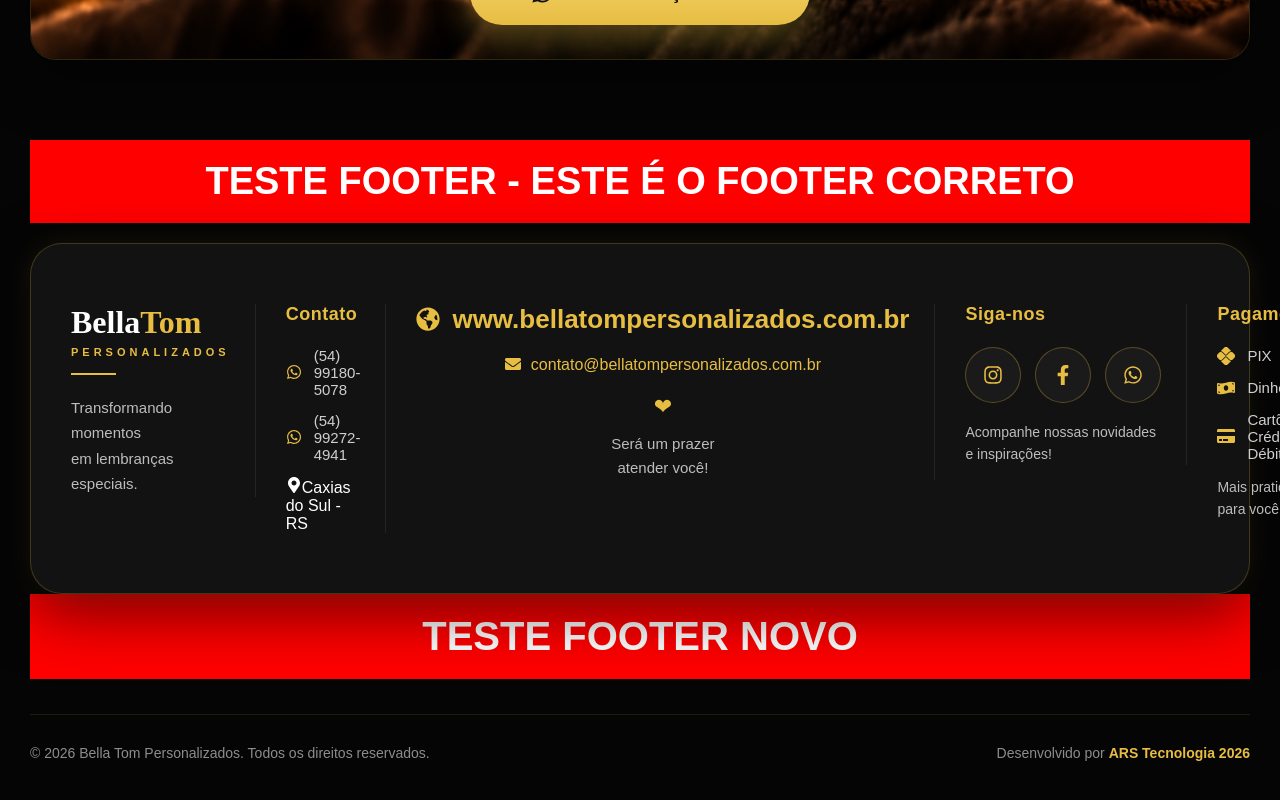
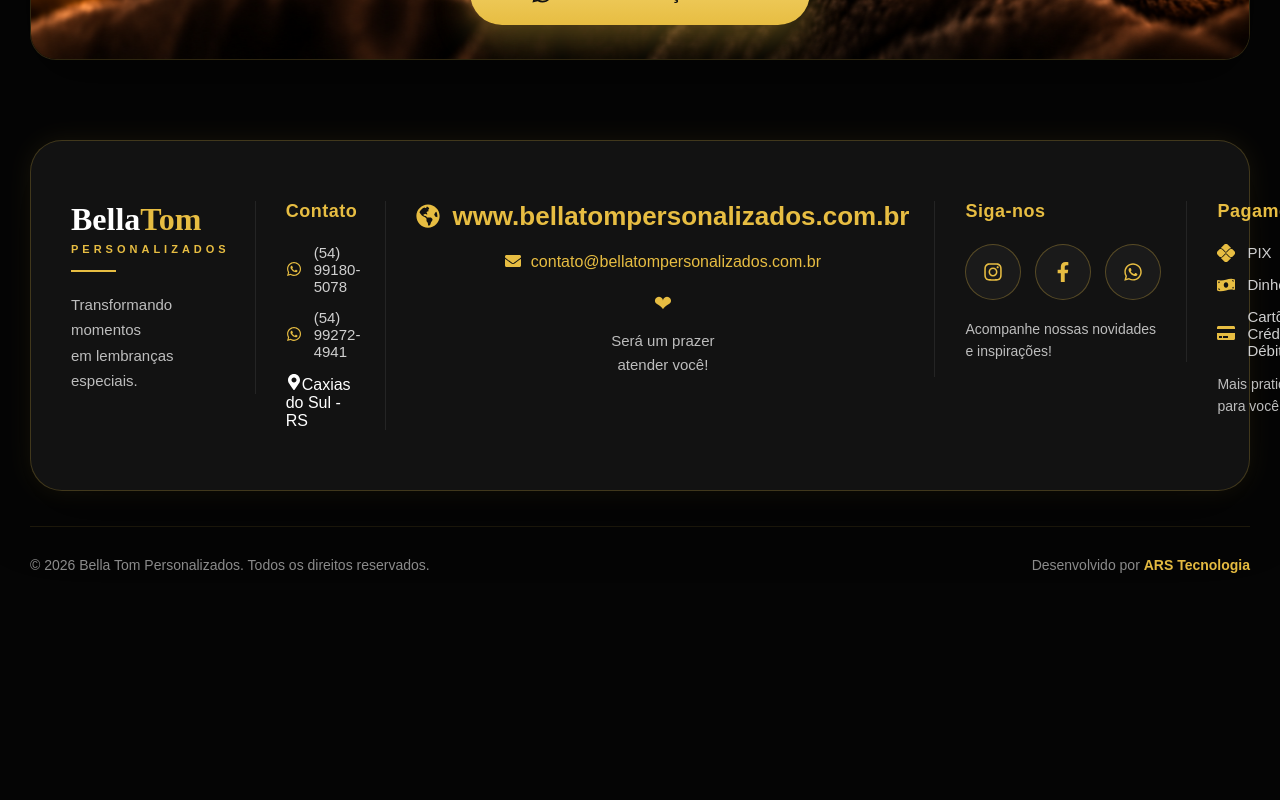
Before and after one commit to Adriano112528/BellaTomPersonalizados, a React (Vite) app: page / in a window 1280 px wide. Shown: the part 3361-4161 px from the top of the page. After the commit the page ends 3994 px from the top, so only its background shows below. Built offline with nearby package versions, Linux system fonts and the light colour scheme.

Commit message:
Teste Footer

```diff
--- a/src/components/Footer/Footer.jsx
+++ b/src/components/Footer/Footer.jsx
@@ -25,20 +25,6 @@
 
   return (
     <footer className="footer">
-
-      <div
-        style={{
-          background: "#ff0000",
-          color: "#ffffff",
-          fontSize: "38px",
-          fontWeight: "bold",
-          textAlign: "center",
-          padding: "20px",
-          marginBottom: "20px"
-        }}
-      >
-        TESTE FOOTER - ESTE É O FOOTER CORRETO
-      </div>
 
       <div className="footerContainer">
 
@@ -208,18 +194,6 @@
 
       </div>
 
-      <h1
-        style={{
-          background: "red",
-          color: "#fff",
-          textAlign: "center",
-          padding: "20px",
-          fontSize: "40px"
-        }}
-      >
-        TESTE FOOTER NOVO
-      </h1>
-
       <div className="footerBottom">
 
         <span>
@@ -227,7 +201,7 @@
         </span>
 
         <span>
-          Desenvolvido por <strong>ARS Tecnologia 2026</strong>
+          Desenvolvido por <strong>ARS Tecnologia</strong>
         </span>
 
       </div>
```
